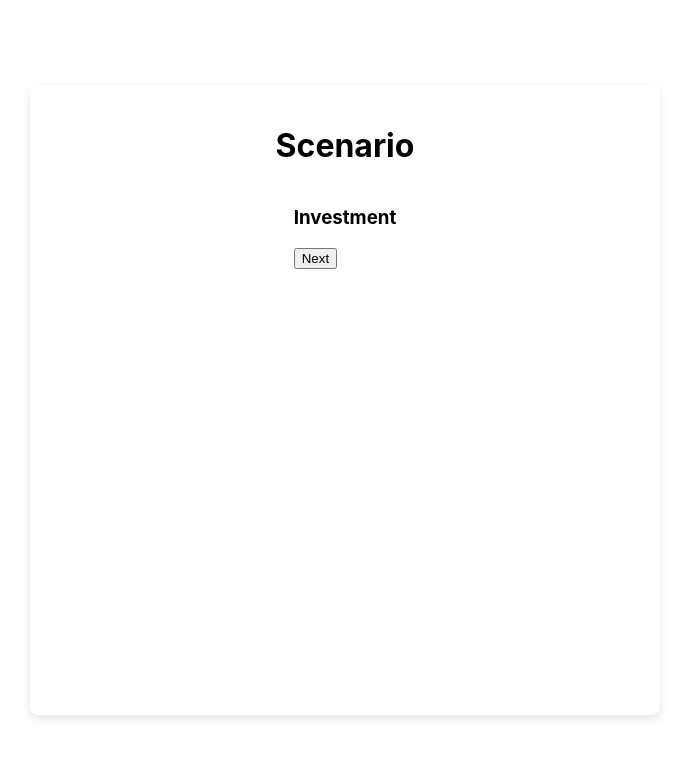
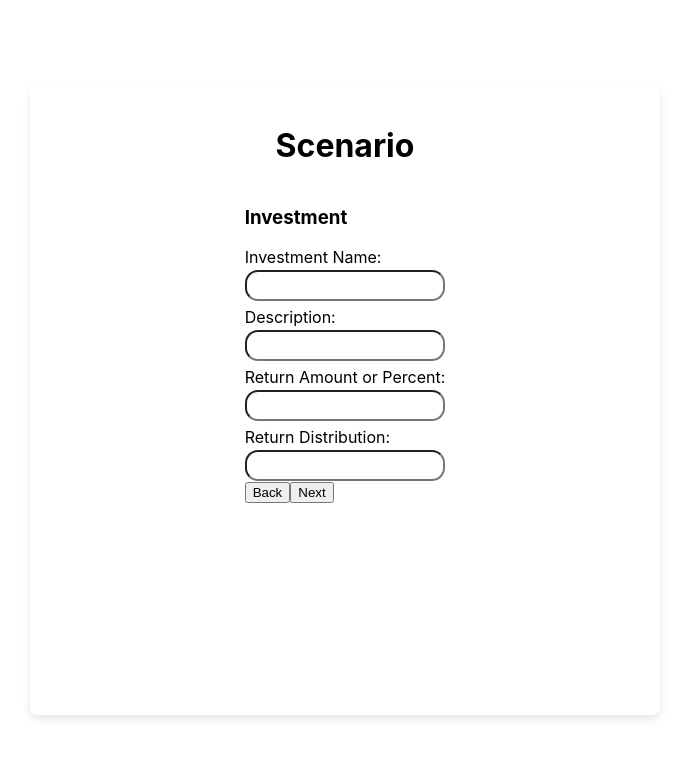
Before and after one commit to Darim7/FinancialMusketeers, a React (Create React App) app in the folder frontend/: page /createscenario in a window 1280 px wide. Both pictures are taken after typing "Sample", "5", "5", "Sample", "Sample" into the empty fields and a click on the button "Next". Shown: the top 758 px of the page, without its empty margins (295-984 px from the left). Built offline with nearby package versions, Linux system fonts and the light colour scheme.

Commit message:
Scenario Page Update

```diff
--- a/frontend/src/components/CreateScenario.tsx
+++ b/frontend/src/components/CreateScenario.tsx
@@ -5,34 +5,40 @@ import './CreateScenario.css';
 import Scenario from '../pages/Scenarios';
 
 function CreateScenario() {
-  {/* Allow user to pick a state */}
-  const [selectedState, setSelectedState] = useState('');
+
+  // {/* Allow user to pick a state */}
+  // const [selectedState, setSelectedState] = useState('');
 
   {/* Go to the next page */}
-  const [info, setInfo] = useState(1);
-  const [investment, setInvestment] = useState('');
-  const [events, setEvents] = useState('');
+  const [formStep, setformStep] = useState(1);
 
   {/* Update user input change */}
   const [values, setValues] = useState({
     scenarioName : '',
+    states: '',
     retirementAge : '',
     financialGoal: '',
     lifeExpectancy: '',
     maritalStatus: '',
-    birthYear: ''
+    birthYear: '' ,
+    investment: []
 
   })
 
+  console.log(values);
+
+  {/* Handle user input change */}
+  {/* Store in array because of multiple input */}
   const handleChanges = (e) =>{
     setValues({...values, [e.target.name]:[e.target.value]})
+
   }
 
 
 
   const handleNext = (e) => {
     e.preventDefault(); // Prevent form from submitting
-    setInfo(info + 1);
+    setformStep(formStep + 1);
   };
 
   const states = [
@@ -90,22 +96,19 @@ function CreateScenario() {
 
   ]
 
-    const handleStateChange = (event: React.ChangeEvent<HTMLSelectElement>) => {
-      setSelectedState(event.target.value);
-    };
   return (
     <div className="create-scenario">
       <h1>Scenario</h1>
 
       <form>
 
-      {info === 1 && (
+      {formStep === 1 && (
       <div className="label-container">
 
-        <label htmlFor="scenario-name"> Name:</label>
-            <input
-              type= "text"
-              name ="scenarioName"
+        <label htmlFor="scenario-name"> Scenario Name:</label>
+            <input // Type of data
+              type= "text"  // Input text format
+              name ="scenarioName"  // Name of the input
               value={values.scenarioName}
               onChange={(e)=> handleChanges(e)}
             />
@@ -114,8 +117,8 @@ function CreateScenario() {
         <select
             id="states"
             name="states"
-            value={selectedState}
-            onChange={handleStateChange}
+            value={values.states}
+            onChange={handleChanges}
         >
             <option value="">Select a state</option>
             {states.map((state) => (
@@ -143,6 +146,7 @@ function CreateScenario() {
             onChange={(e)=> handleChanges(e)}
           />
 
+        {/* TODO: Life Expectancy is optional, if user no input, default is 80 */}
         <label htmlFor="life-expectancy"> Life Expectancy:</label>
           <input
             type = "text"
@@ -153,16 +157,21 @@ function CreateScenario() {
           />
 
         <label htmlFor="marital-status"> Marital Status:</label>
-          <input type="radio" name = "maritalStatus"
-          onChange={(e)=> handleChanges(e)}
-          value={values.maritalStatus}
-          />Couple
-          <input type ="radio" name = "maritalStatus"
-          onChange={(e)=> handleChanges(e)}
-          value={values.maritalStatus}
-          />Individual
+          <input
+            type="radio"
+            id = "Individual"
+            name = "maritalStatus"
+            value ="Individual"
+            onChange={(e)=> handleChanges(e)}/> Individual
 
+          <input
+            type ="radio"
+            id = "Couple"
+            name = "maritalStatus"
+            value = "Couple"
+            onChange={(e)=> handleChanges(e)} /> Couple
 
+        {/* TODO: Only allow 2 year input if married */}
         <label htmlFor="birth-year"> Birth Year:</label>
           <input
             type = "text"
@@ -177,12 +186,44 @@ function CreateScenario() {
 
       )}
 
-      {info === 2 && (
+      {formStep === 2 && (
         <div className='container'>
           <h3>Investment</h3>
 
+          <label htmlFor = "investment-name">Investment Name: </label>
+            <input
+              type = "text"
+              name = "investmentName"
+
+            />
+
+          <label htmlFor = "description"> Description: </label>
+            <input
+              type = "text"
+              name = "description"
+            />
+
+          {/*TODO: 1)Fix Amount, 2)User input, 3)A percentage sampled
+            from a Markov Process
+          */}
+          <label htmlFor = "return-amount"> Return Amount or Percent: </label>
+            <input
+              type = "text"
+              name = "returnAmtOrPct"
+            />
+
+          <label htmlFor = "return-distribution"> Return Distribution: </label>
+            <input
+              type = "text"
+              name = "returnDistribution"
+            />
 
 
+
+
+          <button type="button" onClick={() => setformStep(1)}>
+            Back
+          </button>
           <button onClick={handleNext}>Next</button>
 
 
```
